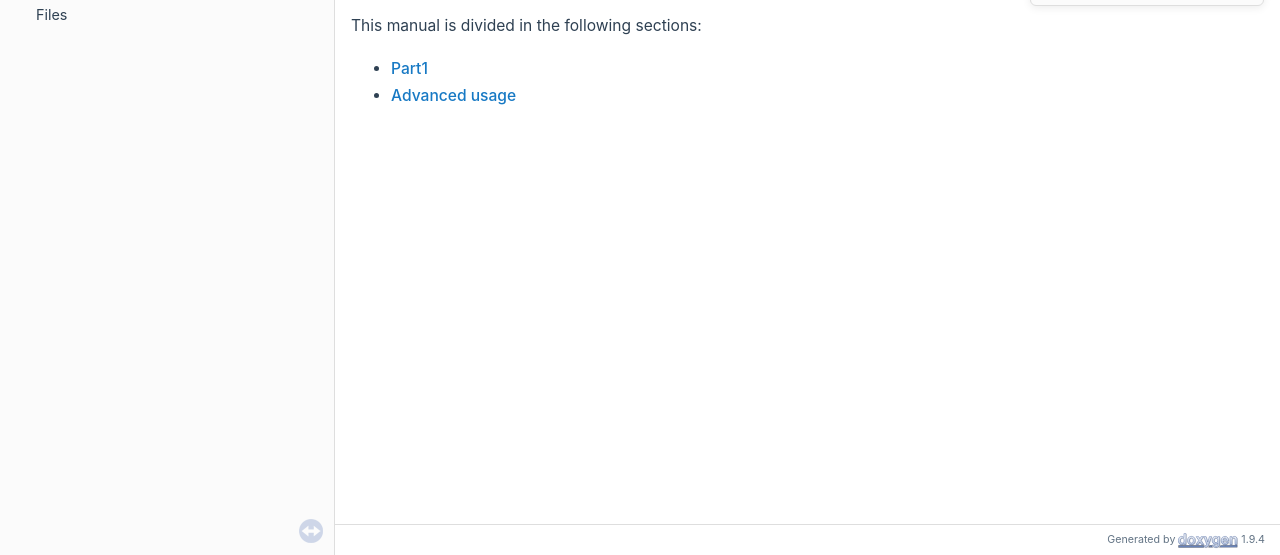
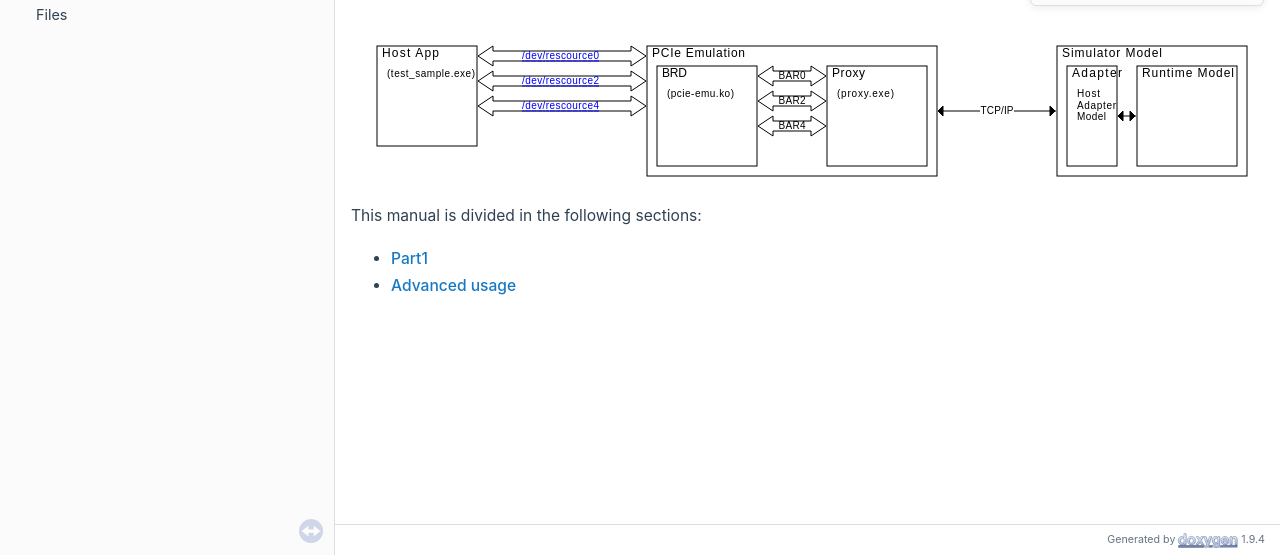
Before and after one commit to 123swk123/learn-doxygen-md_1, a plain HTML site: page md__section_1.html in a window 1280 px wide. Shown: the part 245-800 px from the top of the page. Drawn offline with Linux system fonts and the light colour scheme.

Commit message:
Publish 'docs/html/my_first' to 'gh-pages' in '123swk123/learn-doxygen-md_1'

```diff
--- a/md__section_1.html
+++ b/md__section_1.html
@@ -84,7 +84,9 @@ $(document).ready(function(){initNavTree('md__section_1.html',''); initResizable
 </div>
 <div class="textblock"><h1><a class="anchor" id="autotoc_md2"></a>
 Design-Diagram</h1>
-<p >Lets try some plant uml based architecture diagram here</p>
+<p >Lets try some plant uml based architecture diagram here </p><div class="plantumlgraph">
+<object type="image/svg+xml" data="myimage.svg"></object>
+</div>
 <p >This manual is divided in the following sections:</p><ul>
 <li><a class="el" href="part1.html">Part1</a></li>
 <li><a class="el" href="advanced.html">Advanced usage</a> </li>
```
Also changed, not shown: define_8h.html (+1 -1 lines), define_8h_source.html (+1 -1 lines), dir_68267d1309a1af8e8297ef4c3efbcdba.html (+1 -1 lines), myimage.svg (added), 1 other file.
